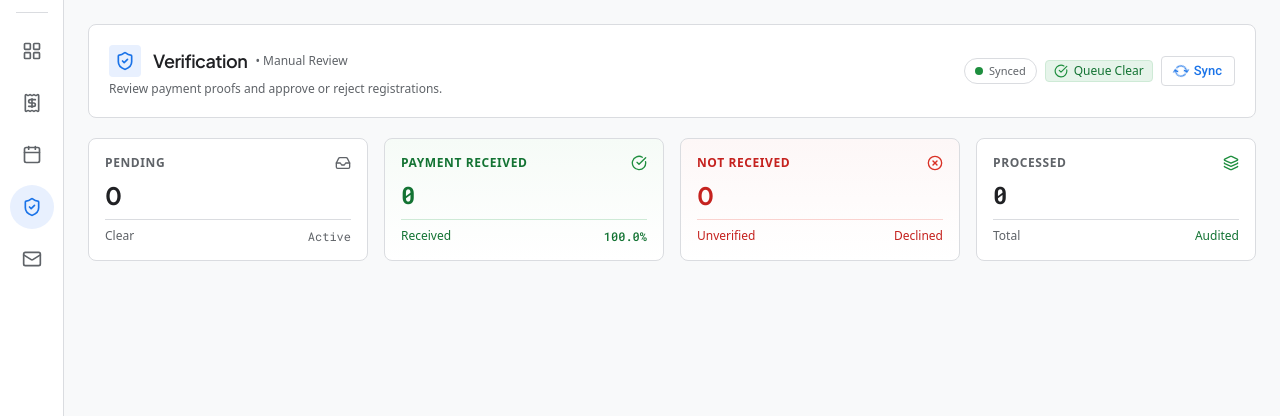
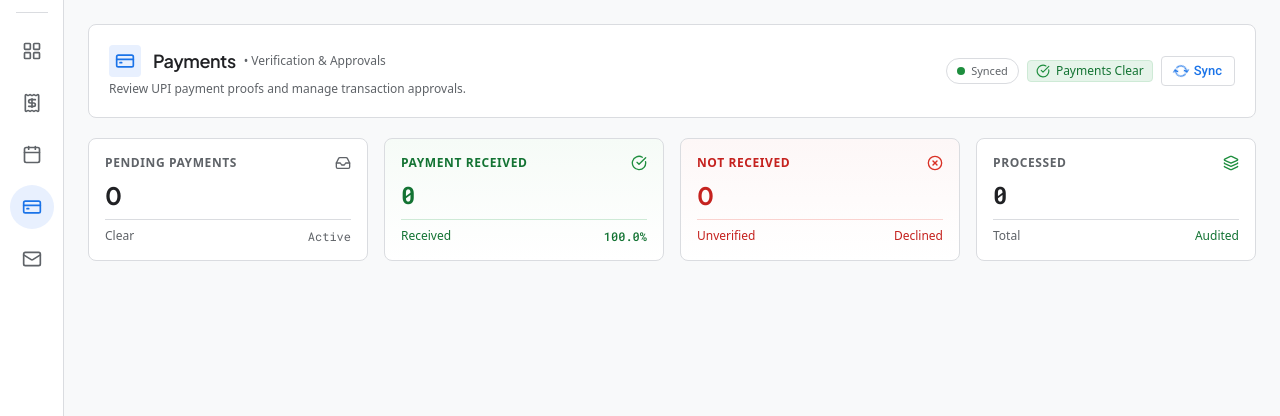
Before and after one commit to dinesh20073/rms, a Django app: page /dashboard/verification-queue/ in a window 1280 px wide. Shown: the part 56-472 px from the top of the page. Run offline with Django 5.2, Linux system fonts and the light colour scheme; the visitor is signed in with stand-in values (Sample User, id 1); data comes from the database, SQL or seed files in the repository; data that the repository does not hold is empty; some libraries are stand-ins or nearby versions.

Commit message:
Rename Queue and Verification tabs and navigation to Payments with credit card icon

```diff
--- a/templates/dashboard/registrations/list.html
+++ b/templates/dashboard/registrations/list.html
@@ -308,8 +308,8 @@
                                         <i data-lucide="external-link" class="w-3 h-3"></i>
                                     </a>
                                 {% elif reg.status == 'MANUAL_REVIEW' or reg.order.status == 'MANUAL_REVIEW' %}
-                                    <a href="{% url 'dashboard-verification-queue' %}" class="google-btn-warning text-[11px] py-1 px-2.5 inline-flex items-center gap-1 shrink-0" title="Review payment proof in Queue">
-                                        <i data-lucide="shield-alert" class="w-3 h-3 text-[#b06000]"></i>
+                                    <a href="{% url 'dashboard-verification-queue' %}" class="google-btn-warning text-[11px] py-1 px-2.5 inline-flex items-center gap-1 shrink-0" title="Review payment in Payments">
+                                        <i data-lucide="credit-card" class="w-3 h-3 text-[#b06000]"></i>
                                         <span>Review</span>
                                     </a>
                                     <a href="{% url 'registration-status' reg.registration_code %}" target="_blank" class="google-btn-outlined text-[11px] py-1 px-2.5 inline-flex items-center gap-1 shrink-0">
--- a/templates/dashboard/verification/queue.html
+++ b/templates/dashboard/verification/queue.html
@@ -1,6 +1,6 @@
 {% extends 'dashboard_base.html' %}
 
-{% block header_title %}Verification{% endblock %}
+{% block header_title %}Payments{% endblock %}
 
 {% block content %}
 <div class="p-3 sm:p-6 max-w-[1600px] w-full mx-auto space-y-3 sm:space-y-5 pb-8 sm:pb-12">
@@ -10,14 +10,14 @@
         <div>
             <div class="flex items-center gap-2.5 sm:gap-3">
                 <div class="w-7 h-7 sm:w-8 sm:h-8 rounded bg-[#e8f0fe] text-[#1a73e8] flex items-center justify-center">
-                    <i data-lucide="shield-check" class="w-4 h-4 sm:w-5 sm:h-5"></i>
+                    <i data-lucide="credit-card" class="w-4 h-4 sm:w-5 sm:h-5"></i>
                 </div>
                 <div class="flex flex-wrap items-center gap-2">
-                    <h1 class="text-sm sm:text-lg font-semibold font-display text-[#202124] tracking-tight m-0">Verification</h1>
-                    <span class="text-[11px] sm:text-xs font-medium text-[#5f6368]">• Manual Review</span>
+                    <h1 class="text-sm sm:text-lg font-semibold font-display text-[#202124] tracking-tight m-0">Payments</h1>
+                    <span class="text-[11px] sm:text-xs font-medium text-[#5f6368]">• Verification & Approvals</span>
                 </div>
             </div>
-            <p class="text-[11px] sm:text-xs text-[#5f6368] mt-1">Review payment proofs and approve or reject registrations.</p>
+            <p class="text-[11px] sm:text-xs text-[#5f6368] mt-1">Review UPI payment proofs and manage transaction approvals.</p>
         </div>
 
         <div class="flex items-center gap-2">
@@ -36,7 +36,7 @@
                 {% else %}
                 <span class="px-2 py-0.5 rounded bg-[#e6f4ea] border border-[#ceead6] text-[#137333] font-medium text-[11px] sm:text-xs flex items-center gap-1.5">
                     <i data-lucide="check-circle" class="w-3.5 h-3.5 text-[#1e8e3e]"></i>
-                    <span>Queue Clear</span>
+                    <span>Payments Clear</span>
                 </span>
                 {% endif %}
             </div>
@@ -54,7 +54,7 @@
         <!-- Metric 1: Pending Queue -->
         <div class="google-card p-3 sm:p-4 flex flex-col justify-between {% if queue %}border-[#feefc3] bg-gradient-to-b from-[#fefbf0] to-white{% endif %}">
             <div class="flex items-center justify-between text-[10px] sm:text-xs font-semibold uppercase tracking-wider mb-1 sm:mb-2 {% if queue %}text-[#b06000]{% else %}text-[#5f6368]{% endif %}">
-                <span class="truncate">Pending</span>
+                <span class="truncate">Pending Payments</span>
                 <i data-lucide="inbox" class="w-3.5 h-3.5 sm:w-4 sm:h-4 shrink-0 {% if queue %}text-[#b06000]{% else %}text-[#5f6368]{% endif %}"></i>
             </div>
             <div class="text-xl sm:text-2xl font-bold font-display {% if queue %}text-[#b06000]{% else %}text-[#202124]{% endif %}">
@@ -65,6 +65,7 @@
                 <span class="font-mono hidden sm:inline">Active</span>
             </div>
         </div>
+
 
         <!-- Metric 2: Approvals (Payment Received) -->
         <div class="google-card p-3 sm:p-4 flex flex-col justify-between border-[#ceead6] bg-gradient-to-b from-[#f6fbf7] to-white">
--- a/templates/dashboard_base.html
+++ b/templates/dashboard_base.html
@@ -98,16 +98,16 @@
                     </div>
                 </div>
 
-                <!-- Verification Queue -->
+                <!-- Payments -->
                 <div class="sidebar-item-wrap relative flex items-center justify-center w-full">
                     <a href="{% url 'dashboard-verification-queue' %}" class="google-nav-item relative {% if 'verification' in request.resolver_match.url_name %}active{% endif %}">
-                        <i data-lucide="shield-check" class="w-5 h-5"></i>
+                        <i data-lucide="credit-card" class="w-5 h-5"></i>
                         {% if pending_reviews_count > 0 %}
                         <span class="absolute top-2 right-2 w-2 h-2 rounded-full bg-[#f9ab00]"></span>
                         {% endif %}
                     </a>
                     <div class="google-tooltip absolute left-14 px-2.5 py-1 bg-[#202124] text-white text-xs font-medium rounded-md whitespace-nowrap z-50 pointer-events-none">
-                        Verification Queue {% if pending_reviews_count > 0 %}({{ pending_reviews_count }}){% endif %}
+                        Payments {% if pending_reviews_count > 0 %}({{ pending_reviews_count }}){% endif %}
                     </div>
                 </div>
 
@@ -202,8 +202,8 @@
             <span>Events</span>
         </a>
         <a href="{% url 'dashboard-verification-queue' %}" class="flex flex-col items-center gap-0.5 p-1 relative {% if 'verification' in request.resolver_match.url_name %}text-[#1a73e8] font-semibold{% else %}hover:text-[#202124]{% endif %}">
-            <i data-lucide="shield-check" class="w-5 h-5"></i>
-            <span>Queue</span>
+            <i data-lucide="credit-card" class="w-5 h-5"></i>
+            <span>Payments</span>
             {% if pending_reviews_count > 0 %}
             <span class="absolute top-0 right-1 w-2 h-2 rounded-full bg-[#f9ab00]"></span>
             {% endif %}
@@ -213,6 +213,7 @@
             <span>Emails</span>
         </a>
     </nav>
+
 
 </div>
 
```
Also changed, not shown: templates/dashboard/overview.html (+8 -8 lines).
